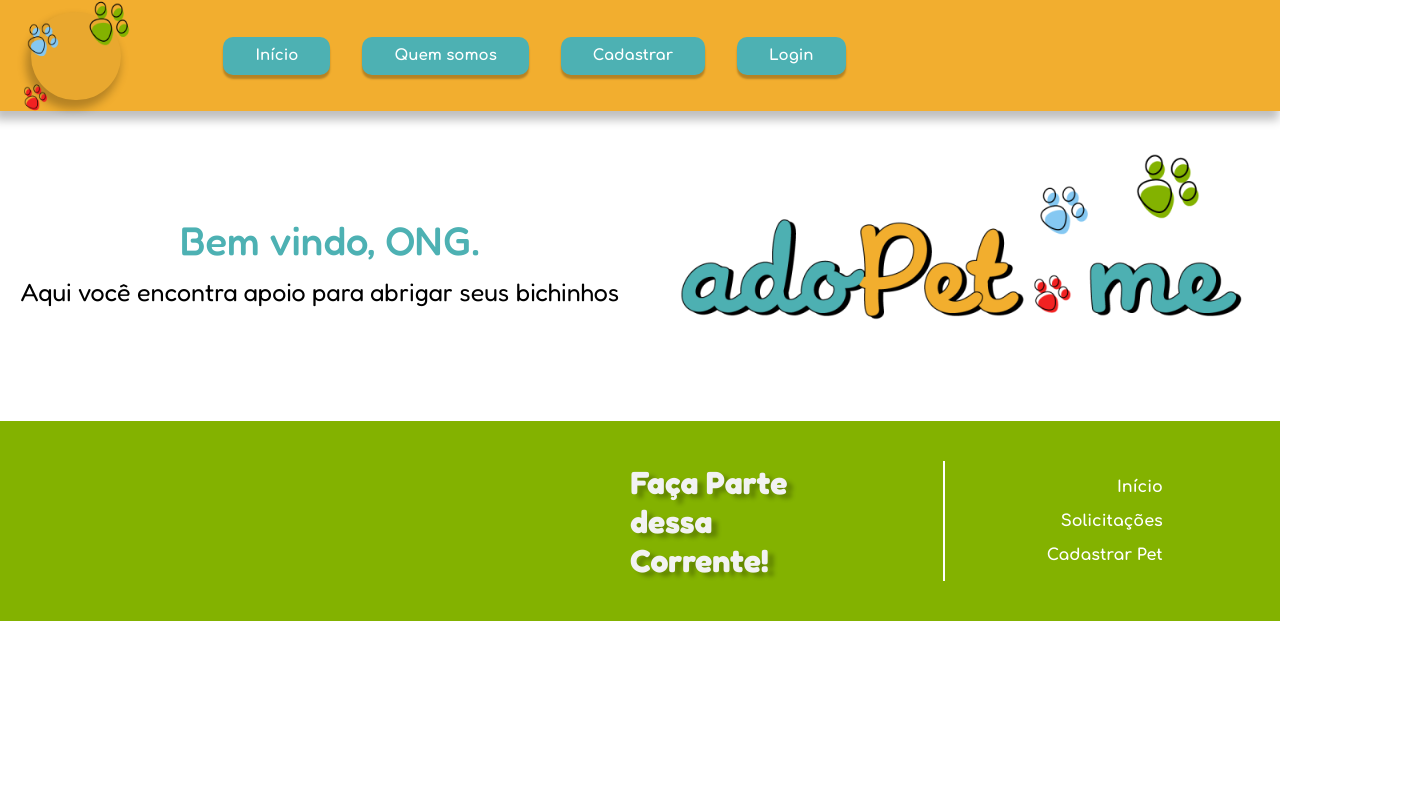
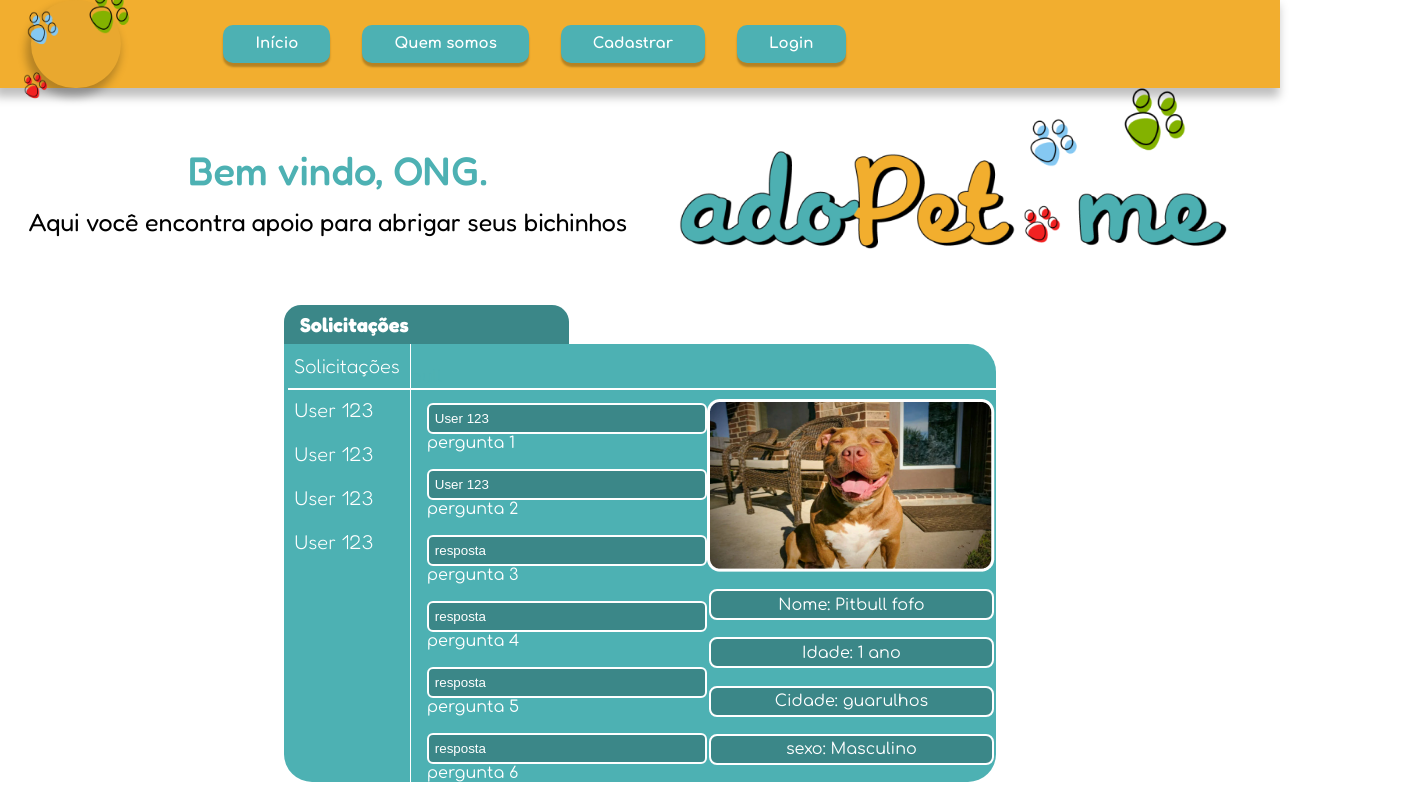
Before and after one commit to marcelossf/adopetme, a React (Create React App) app: page / in a window 1280 px wide. Shown: the top 800 px of the page, 1414 px wide, since content can reach past the window. Built offline with nearby package versions, Linux system fonts and the light colour scheme; no server answers.

Commit message:
feat-componentes adicionados

```diff
--- a/src/components/CardRetangle/style.js
+++ b/src/components/CardRetangle/style.js
@@ -11,10 +11,7 @@ export const ContainerCard = styled.section`
     display: flex;
     flex-direction: column;
     justify-content: center;
-    justify-content: center;
     max-width: 1000px;
-    min-width: 320px;
-    width: 80%;
   }
 
   .page {
--- a/src/components/Footer/style.js
+++ b/src/components/Footer/style.js
@@ -1,7 +1,7 @@
 import styled from "styled-components";
 
 export const FootContainer = styled.footer`
-  width: 100vw;
+  width: 100%;
   display: flex;
   background-color: var(--green);
 `;
@@ -23,7 +23,7 @@ export const Container = styled.div`
     display: flex;
     align-items: center;
     justify-content: space-evenly;
-    width: 100vw;
+    width: 100%;
     img {
       display: flex;
       max-width: 248px;
--- a/src/components/HeaderMobile/style.js
+++ b/src/components/HeaderMobile/style.js
@@ -23,7 +23,7 @@ export const Head = styled.header`
     max-height: 167px;
     min-width: 202px;
     min-height: 99px;
-    /* margin-right: 10px; */
+    padding-right: 10px;
   }
 
   .pawsLogo,
--- a/src/components/OngTitle/style.js
+++ b/src/components/OngTitle/style.js
@@ -7,6 +7,7 @@ export const DivStyled = styled.div`
   min-height: 163px;
   justify-content: center;
   width: 100%;
+  padding: 0 1rem;
 
   .title-ong {
     color: #4db1b3;
--- a/src/pages/OngDashBoard/index.jsx
+++ b/src/pages/OngDashBoard/index.jsx
@@ -1,13 +1,16 @@
+import CardRetangle from "../../components/CardRetangle";
 import { Footer } from "../../components/Footer";
 import Header from "../../components/HeaderMobile";
 import { MenuFooter } from "../../components/MenuFooter";
 import OngTile from "../../components/OngTitle";
+import { Container } from "./style";
 
 const OngDashBoard = () => {
   return (
-    <>
+    <Container>
       <Header />
       <OngTile />
+      <CardRetangle/>
       <Footer>
         <MenuFooter>
           <li>Início</li>
@@ -15,7 +18,7 @@ const OngDashBoard = () => {
           <li>Cadastrar Pet</li>
         </MenuFooter>
       </Footer>
-    </>
+    </Container>
   );
 };
 
--- a/src/pages/OngDashBoard/style.js
+++ b/src/pages/OngDashBoard/style.js
@@ -1 +1,10 @@
 import styled from "styled-components";
+
+export const Container = styled.div`
+width: 100vw;
+height: 100vh;
+gap: 2rem;
+display: flex;
+flex-direction: column;
+justify-content: space-between;
+`
```
